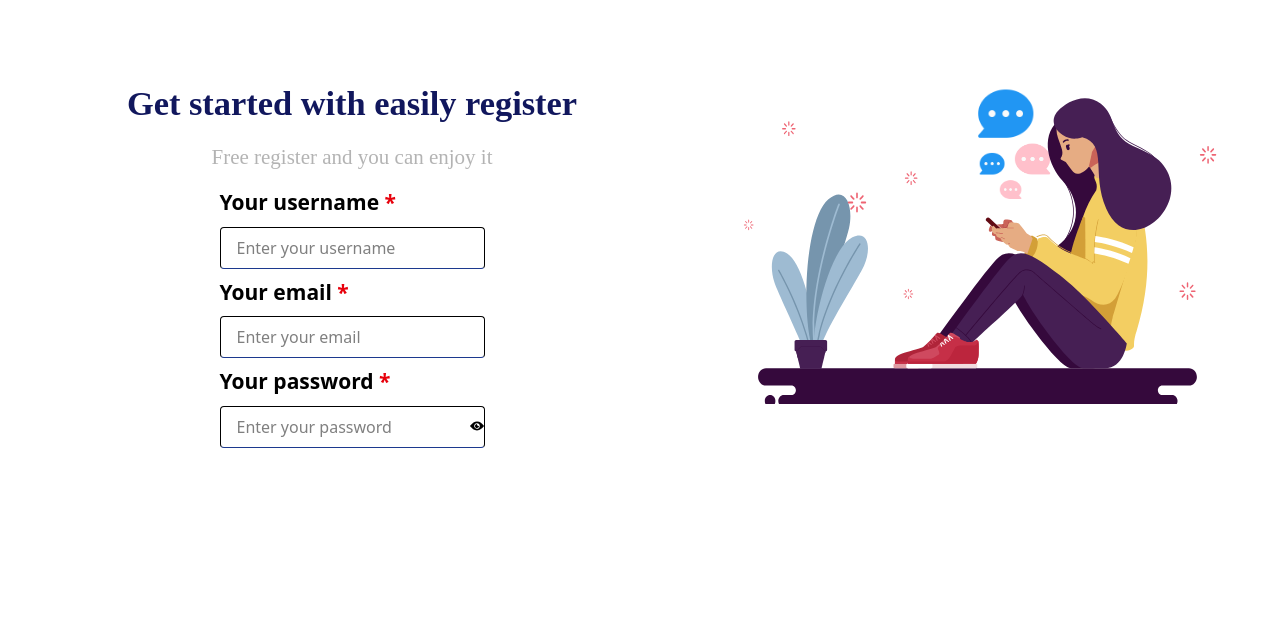
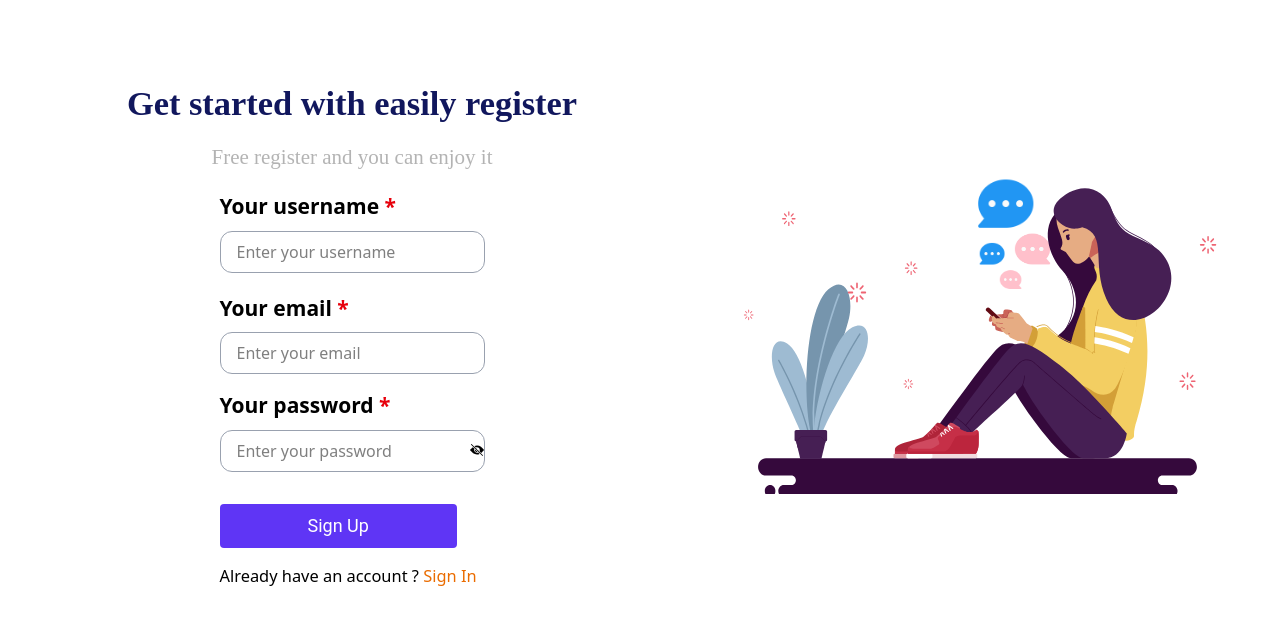
Before and after one commit to aylinazlina/Chatting-App-React-Vite-Tailwind-CSS, a React (Vite) app: page / in a window 1280 px wide. Shown: the top 624 px of the page. Built offline with nearby package versions, Linux system fonts and the light colour scheme.

Commit message:
inputfield missing message showing done.

```diff
--- a/src/components/Registration.jsx
+++ b/src/components/Registration.jsx
@@ -5,33 +5,34 @@ import Heading from "../components/common_component/Heading";
 import chatAnimation from "../assets/lottieAnimation.json";
 import { inputSourceData } from "../lib/InputSource";
 import { IoIosEye } from "react-icons/io";
+import { IoIosEyeOff } from "react-icons/io";
+
+import Button from "../components/common_component/Button";
 
 const Registration = () => {
   const item = inputSourceData();
-  console.log(item)
+  console.log(item);
 
-  const [username,setUsername] =useState("");
-  const [email,setEmail] =useState("");
-  const [password,setPassword] =useState("");
-  const [confirmPassword,setConfirmPass] =useState("");
-  const [eye,setEye]=useState(false);
+  const [username, setUsername] = useState("");
+  const [email, setEmail] = useState("");
+  const [password, setPassword] = useState("");
+  const [confirmPassword, setConfirmPass] = useState("");
+  const [eye, setEye] = useState(false);
 
-  console.log("username" ,username);
+  const [usernameError, setusernameError] = useState("");
+  const [emailError, setemailError] = useState("");
+  const [passwordError, setpasswordError] = useState("");
+
+  console.log("username", username);
 
   /**
    * todo:handleEye
    * @param:{(event)}
    */
 
-const handleEye=(event)=>{
+  const handleEye = (event) => {
     setEye(!eye);
-
-
-
-}
-
-
-
+  };
 
   /**
    * todo:handleInput function Implement
@@ -39,22 +40,40 @@ const handleEye=(event)=>{
    * return : null
    */
 
-  const handleInput=(event)=>{
+  const handleInput = (event) => {
+    const { name, value } = event.target;
+    if (name === "username") {
+      setUsername(value);
+    } else if (name == "email") {
+      setEmail(value);
+    } else if (name == "password") {
+      setPassword(value);
+    } else {
+      setConfirmPass(value);
+    }
+  };
+  console.log("username", username);
 
-    const {name,value}=event.target
-    if(name === "username"){
-      setUsername(value)
-    }else if(name == "email")
-    {
-      setEmail(value)
-    }else if(name == "password")
-    {
-      setPassword(value)
-    }else{
-      setConfirmPass(value)
+  /*
+  todo:handleSignUp function implement
+  **params:
+  **motive:
+  **return:null
+  */
+
+  const handleSignUp = () => {
+    if (!username) {
+      setusernameError("username missing !");
+    } else if (!email) {
+      setemailError("email is missing !");
+    } else if (!password) {
+      setpasswordError("passoword is missing !");
+    } else {
+      alert("everything is fine!");
     }
-  }
-  console.log("username",username)
+  };
+
+  console.log(usernameError, emailError, passwordError);//showing the error in console
 
   return (
     <div className="flex py-20">
@@ -65,38 +84,78 @@ const handleEye=(event)=>{
             Free register and you can enjoy it
           </p>
 
-          {item?.map((item) => (
-            item.type == "password" ? (<div className="flex flex-col gap-2 relative">
+          <form onSubmit={(e) => e.preventDefault()}>
+            {item?.map((item) =>
+              item.type == "password" ? (
+                <div className="flex flex-col gap-2 relative">
                   <label className=" text-black font_roboto_font font-bold text-[21px] ">
-
                     Your {item.name} <span className="text-red-600">*</span>
                   </label>
                   <input
-                type={eye?"text" : "password"}
-                className="py-2 px-4 border border-b-blue-900 rounded mb-2"
+                    type={eye ? "text" : "password"}
+                    className="py-2 px-4 border border-gray-400 rounded-xl mb-2 "
                     name={item.name}
-                placeholder={`Enter your ${item.name}`} onChange={handleInput}
+                    placeholder={`Enter your ${item.name}`}
+                    onChange={handleInput}
                   />
-              <span className="absolute right-0 top-11 translate-y-[50%] cursor-pointer" onClick={handleEye}><IoIosEye /></span>
-            </div>) :(
+                  {item.name == "password" && password == "" ? (<span className="text-red-600 font-roboto_font">
+                      {!password && passwordError}
+                    </span>) : " "}
+
+                  <span
+                    className="absolute right-0 top-11 translate-y-[50%] cursor-pointer"
+                    onClick={handleEye} //this onClick will triger eye icon in the website
+                  >
+                    {eye ? <IoIosEye /> : <IoIosEyeOff />}
+
+                  </span>
+                </div>
+              ) : (
                 <div className="flex flex-col gap-2">
-              <label className=" text-black font_roboto_font font-bold text-[21px] ">
-
+                  <label className=" text-black font_roboto_font font-bold text-[21px] mt-1">
                     Your {item.name} <span className="text-red-600">*</span>
                   </label>
                   <input
-                type={item.name.toLocaleLowerCase() == 'email'.toLocaleLowerCase()? 'email': item.name == 'username'? 'text': 'password' }
-                className="py-2 px-4 border border-b-blue-900 rounded mb-2"
+                    type={
+                      item.name.toLocaleLowerCase() ==
+                      "email".toLocaleLowerCase()
+                        ? "email"
+                        : item.name == "username"
+                        ? "text"
+                        : "password"
+                    }
+                    className="py-2 px-4 border border-gray-400 rounded-xl mb-2"
                     name={item.name}
-                placeholder={`Enter your ${item.name}`} onChange={handleInput}
+                    placeholder={`Enter your ${item.name}`}
+                    onChange={handleInput}
                   />
-            </div>)
+                  {item.name === "email"  && email == "" ? (
+                    <span className="text-red-600 font-roboto_font">
+                      {!email && emailError}
+                    </span>
+                  ): item.name === "username" && username == "" ? (
+                    <span className="text-red-600 font-roboto_font">
+                      {!username && usernameError}
+                    </span>
+                  ): ""}
+                </div>
+              )
+            )}
 
-          ))}
+            <Button
+              design="px-22 py-2 bg-secondary_color text-background_color font-roboto_font rounded capitalize mt-4 cursor-pointer text-lg"
+              onClick={handleSignUp} //this onclick is similar to addeventlistener
+              content="sign up"
+            />
+            <p className="font-medium text-[16.4px] mt-4">
+              Already have an account ?{" "}
+              <span className="text-different_color">Sign In</span>{" "}
+            </p>
+          </form>
         </div>
       </div>
 
-      <div className="Right w-[45%]">
+      <div className="Right w-[45%] mt-[7%]">
         <Lottie animationData={chatAnimation} />
       </div>
     </div>
--- a/src/components/common_component/Button.jsx
+++ b/src/components/common_component/Button.jsx
@@ -0,0 +1,13 @@
+import React from 'react'
+
+const Button = ({design,onClick,content}) => {
+  return (
+    <div>
+
+        <button className={design} onClick={onClick}>{content}</button>
+
+    </div>
+  )
+}
+
+export default Button
--- a/src/index.css
+++ b/src/index.css
@@ -21,7 +21,7 @@
   --color-different_color:var(--different_color);
   --color-background_color:var(--background_color);
   --font-heading_font:var(--heading_font);
-  --font_roboto_font:var(--roboto_font);
+  --font-roboto_font:var(--roboto_font);
 }
 
 
```
Lines whose indentation alone changed are shown as unchanged.
